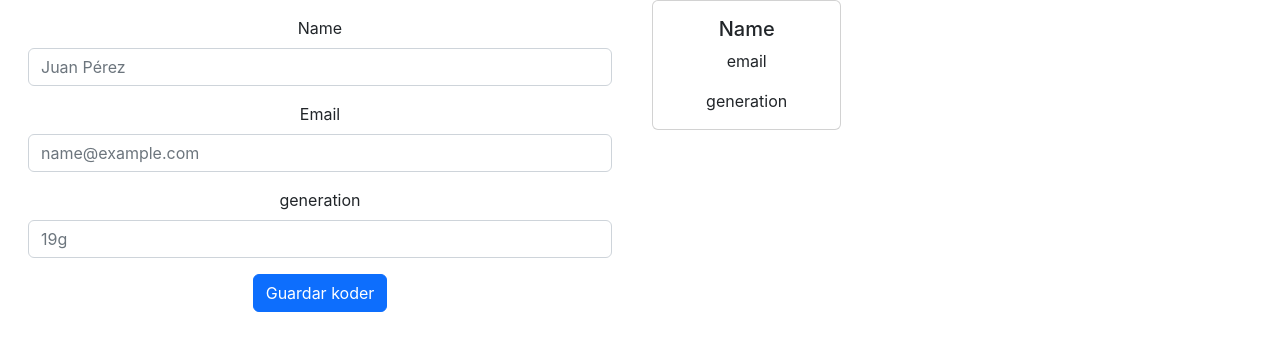
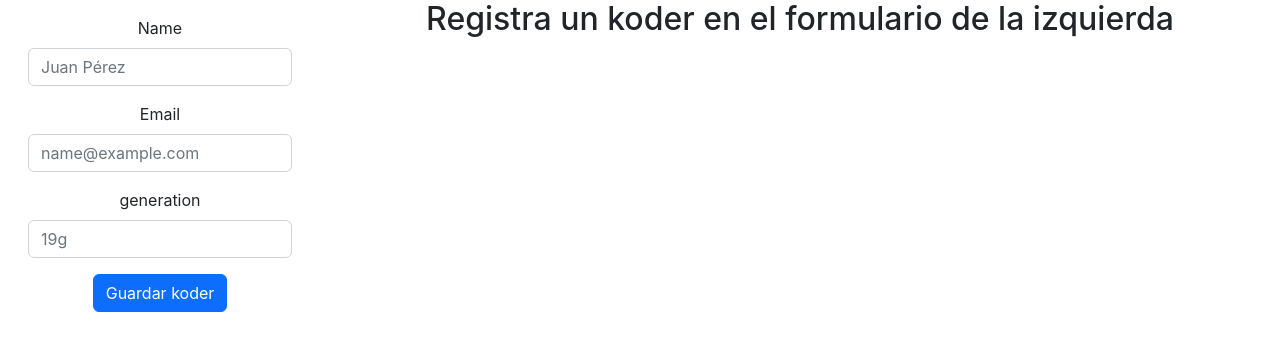
Before and after one commit to disection/react-test, a React (Create React App) app: page / in a window 1280 px wide. Shown: the top 350 px of the page. Built offline with nearby package versions, Linux system fonts and the light colour scheme.

Commit message:
ADD states and print koders app.js

```diff
--- a/src/App.js
+++ b/src/App.js
@@ -3,40 +3,72 @@ import React from 'react';
 import {useState} from 'react'
 
 function App() {
+  // save list of koders
   const [koderList, setKoderList] = useState([])
+  console.log(koderList)
+  //save koder from form
+  /*{
+    name:'',
+    email: '',
+    generation: ''
+  }*/
+  const [koderData, setKoderData] = useState({})
+
+  // handler with data form and put on state
+  const inputHandler = event => {
+    let property = event.target.name
+    let value = event.target.value
+    // save property in dataKoder
+    setKoderData( { ...koderData, [property]:value } )
+  }
+
+  // save item(koderData) in koderList
+  const saveKoder = event => {
+    setKoderList( [ ...koderList, koderData] )
+  }
   return (
     <div className="App">
       <div className="container-fluid">
         <div className="row">
-          <div className="col-12 col-md-6">
+          <div className="col-12 col-md-3">
             <form className='p-3'>
             <div className="mb-3">
               <label className="form-label">Name</label>
-              <input type="text" className="form-control"  placeholder="Juan Pérez" />
+              <input type="text" className="form-control"  placeholder="Juan Pérez" name="name" onChange={inputHandler}/>
             </div>
             <div className="mb-3">
               <label className="form-label">Email </label>
-              <input type="email" className="form-control"  placeholder="name@example.com" />
+              <input type="email" className="form-control"  placeholder="name@example.com" name="email" onChange={inputHandler}/>
             </div>
             <div className="mb-3">
               <label className="form-label">generation</label>
-              <input type="text" className="form-control"  placeholder="19g" />
+              <input type="text" className="form-control"  placeholder="19g" name="generation" onChange={inputHandler}/>
             </div>
-            <button className='btn btn-primary'>Guardar koder</button>
+            <button type="button" className='btn btn-primary' onClick={saveKoder}>Guardar koder</button>
             </form>
           </div>
-          <div className="col-12 col-md-6">
+          <div className="col-12 col-md-9">
+            {!koderList.length &&  <h2>Registra un koder en el formulario de la izquierda</h2>
+            }
             <div className="row row-cols-1 row-cols-md-3 g-4">
-              <div className="col">
-                <div className="card">
-                  <div className="card-body">
-                    <h5 className="card-title">Name</h5>
-                    <p className="card-text">email</p>
-                    <p className="card-text">generation</p>
+              { koderList.map((koder, index) => {
+                const { name, email, generation } = koder
+                return (
+                  <div className="col" key={index}>
+                    <div className="card">
+                      <div className="card-body">
+                        <h5 className="card-title">{name}</h5>
+                        <p className="card-text">{email}</p>
+                        <p className="card-text">{generation}</p>
+                      </div>
+                    </div>
                   </div>
-                </div>
+                )
+              })}
 
-              </div>
+
+
+
             </div>
           </div>
         </div>
```
Also changed, not shown: src/Componets/KoderCard/index.js (added).
